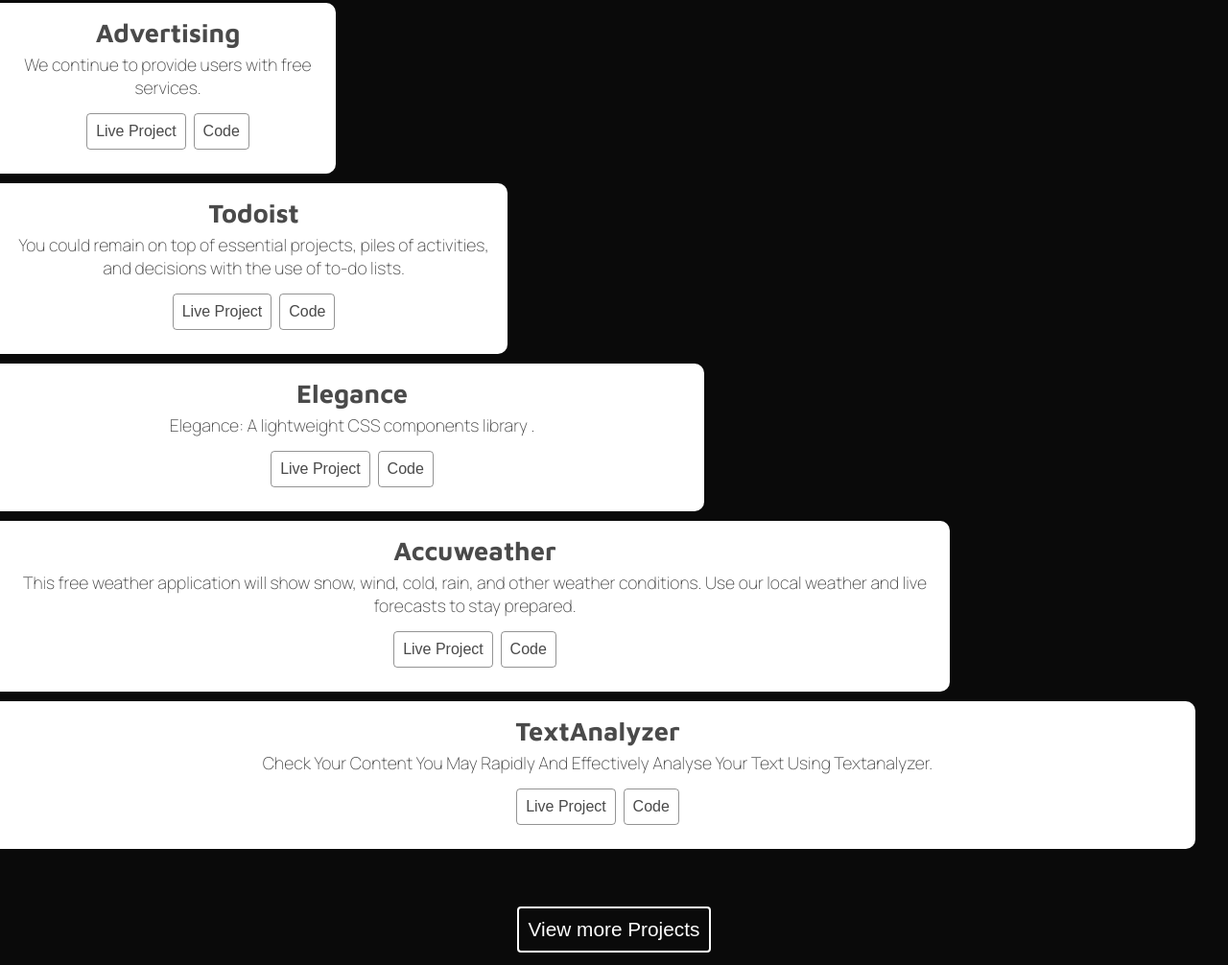
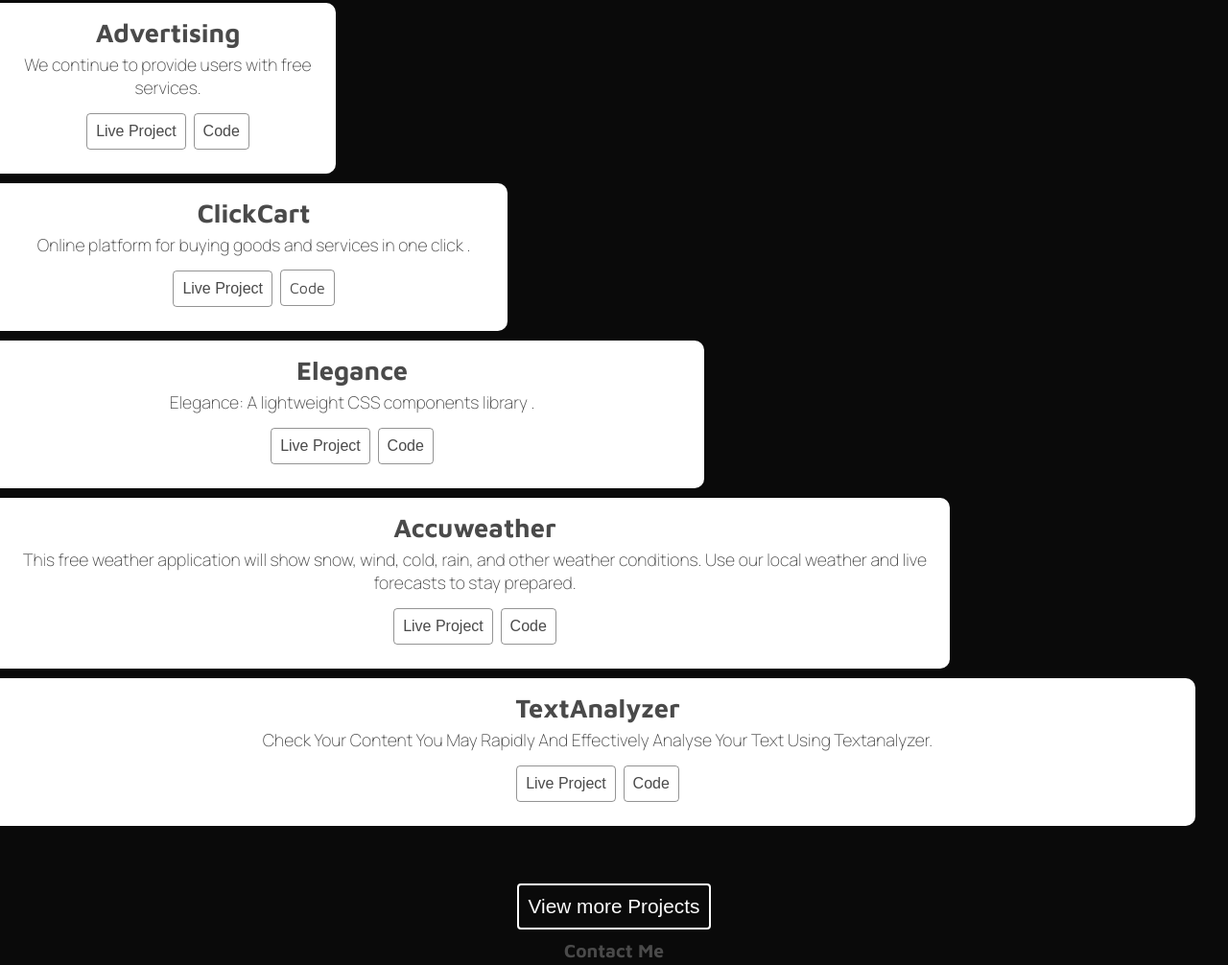
Before and after one commit to iamtoufiq/-My-Portfolio, a plain HTML site: page index.html in a window 1280 px wide. Shown: the part 837-1843 px from the top of the page at 96% size. Drawn offline with Linux system fonts and the light colour scheme; a script that the page names is missing.

Commit message:
Update index.html

```diff
--- a/index.html
+++ b/index.html
@@ -62,12 +62,11 @@
     </div>
     <!-- //............................................. -->
     <div class="project-div has-background-white has-text-centered p2">
-      <h1 class="has-text-weight-bold">Todoist</h1>
-      <p class="project-p">You could remain on top of essential projects, piles of activities, and decisions with the
-        use of to-do lists.</p>
-      <a target="_blank" href="https://todoist-toufiq.netlify.app/"><button class="button button-h1 is-outlined">Live
+      <h1 class="has-text-weight-bold">ClickCart</h1>
+      <p class="project-p">Online platform for buying goods and services in one click .</p>
+      <a target="_blank" href="https://click-cart.vercel.app/cart"><button class="button button-h1 is-outlined">Live
           Project</button></a>
-      <a target="_blank" href="https://github.com/iamtoufiq/Todoist.git"><button
+      <a target="_blank" href="https://github.com/iamtoufiq/ClickCart"<button
           class="button button-h1 is-outlined">Code</button></a>
     </div>
     <!-- //............................................. -->
```
